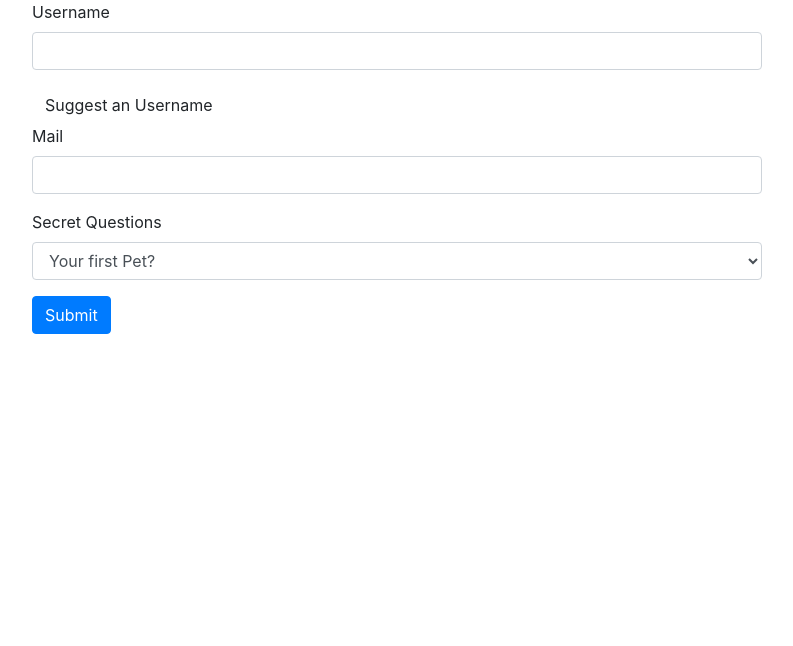
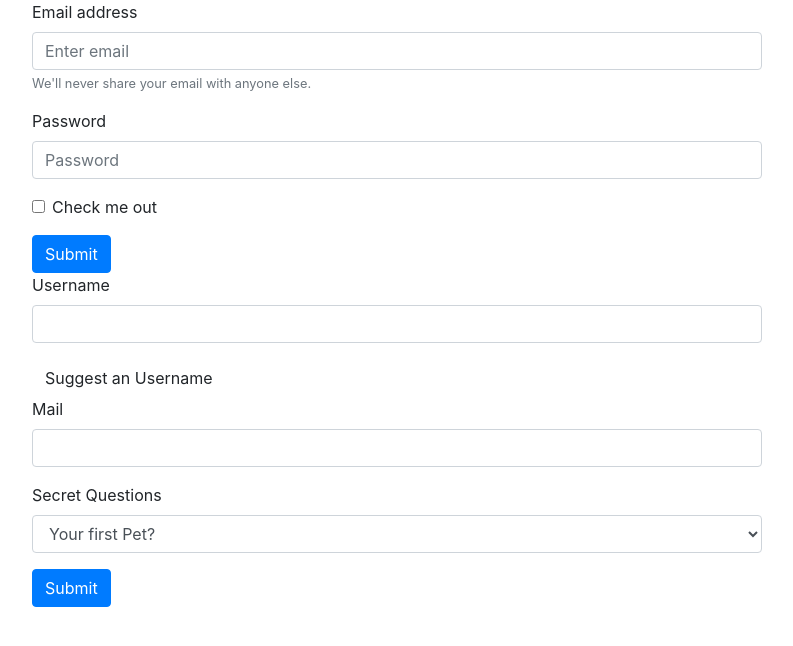
Before and after one commit to Sandro81/section15-Handling-forms-in-Angular-Apps, an Angular app: page / in a window 1280 px wide. Shown: the top 646 px of the page, without its empty margins (53-846 px from the left). Built offline with nearby package versions, Linux system fonts and the light colour scheme.

Commit message:
section 15

```diff
--- a/src/app/app.component.html
+++ b/src/app/app.component.html
@@ -1,6 +1,25 @@
 <div class="container">
   <div class="row">
     <div class="col-xs-12 col-sm-10 col-md-8 col-sm-offset-1 col-md-offset-2">
+
+      <form>
+        <div class="form-group">
+          <label for="exampleInputEmail1">Email address</label>
+          <input type="email" class="form-control" id="exampleInputEmail1" aria-describedby="emailHelp" placeholder="Enter email">
+          <small id="emailHelp" class="form-text text-muted">We'll never share your email with anyone else.</small>
+        </div>
+        <div class="form-group">
+          <label for="exampleInputPassword1">Password</label>
+          <input type="password" class="form-control" id="exampleInputPassword1" placeholder="Password">
+        </div>
+        <div class="form-group form-check">
+          <input type="checkbox" class="form-check-input" id="exampleCheck1">
+          <label class="form-check-label" for="exampleCheck1">Check me out</label>
+        </div>
+        <button type="submit" class="btn btn-primary">Submit</button>
+      </form>
+
+
       <form>
         <div id="user-data">
           <div class="form-group">
```
